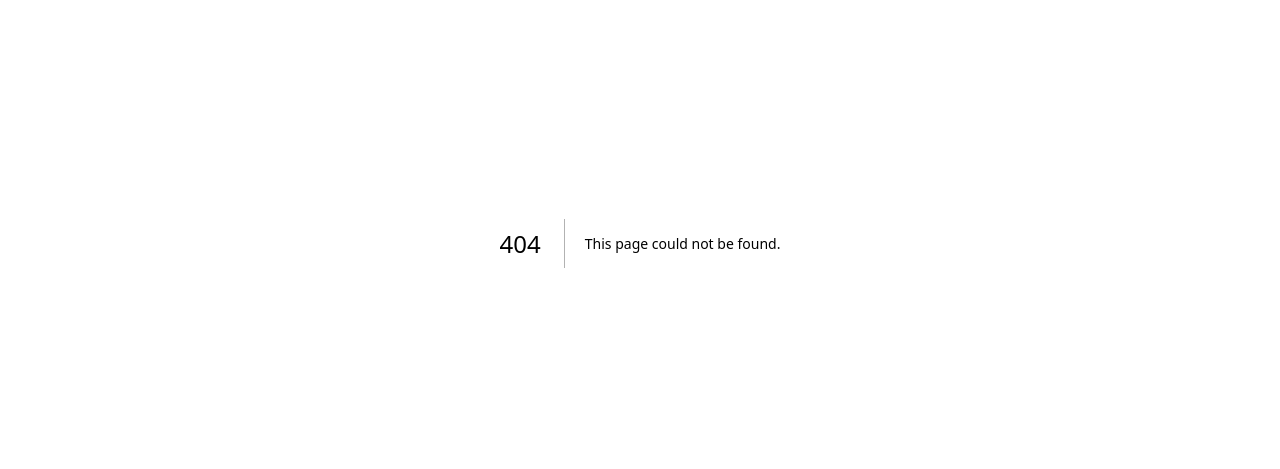
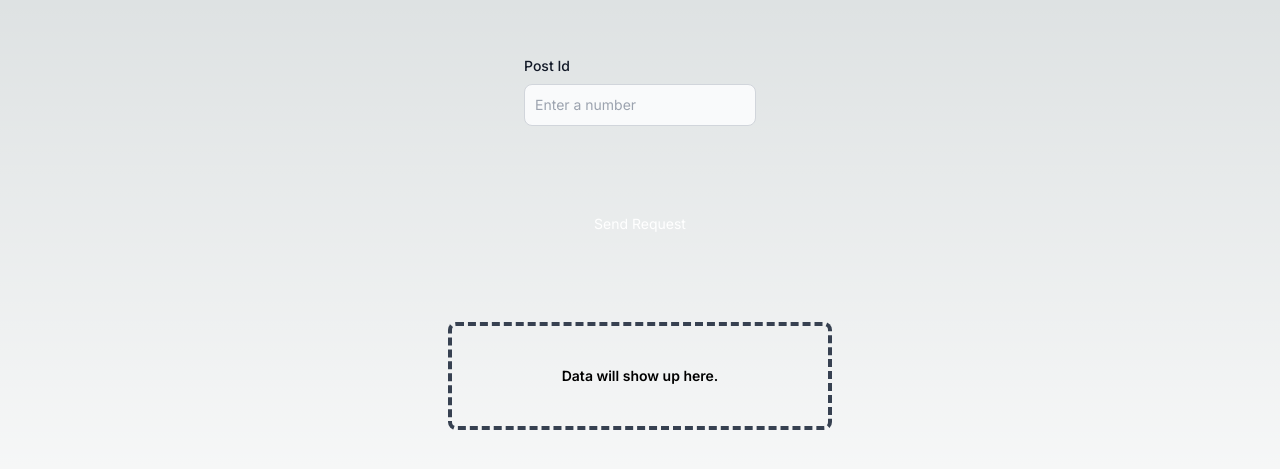
Before and after one commit to ryanpunwasi/aws-practice, a Next.js app: page /api-gateway/http in a window 1280 px wide. Before the commit this address had no page. Shown: the part 157-626 px from the top of the page. Built offline with nearby package versions, Linux system fonts and the light colour scheme.

Commit message:
Add http page

```diff
--- /dev/null
+++ b/src/app/api-gateway/http/components/Request.tsx
@@ -0,0 +1,115 @@
+"use client";
+import { useState } from "react";
+
+export const Request = () => {
+  const [data, setData] = useState(null);
+  const [numbers, setNumbers] = useState([0, 0]);
+  const [status, setStatus] = useState<"idle" | "pending" | "failed">("idle");
+
+  const sendRequest = async () => {
+    setStatus("pending");
+
+    try {
+      await new Promise(resolve => setTimeout(resolve, 2000));
+      const response = await fetch(
+        `https://7208wvavp5.execute-api.us-east-1.amazonaws.com/Test?x=${numbers[0]}&y=${numbers[1]}`
+      );
+      const {
+        body: { sum },
+      } = await response.json();
+      setData(sum);
+      setStatus("idle");
+    } catch (error) {
+      console.error(error);
+      setStatus("failed");
+    }
+  };
+
+  const handleChange = (
+    event: React.ChangeEvent<HTMLInputElement>,
+    key: number
+  ) => {
+    setNumbers(prev => {
+      const newNumbers = [...prev];
+      newNumbers[key] = Number(event.target.value);
+      return newNumbers;
+    });
+  };
+
+  return (
+    <div className="flex flex-col gap-20 items-center justify-center">
+      <form className="max-w-sm mx-auto flex flex-col gap-2">
+        <label
+          htmlFor="number-input"
+          className="block text-sm font-medium text-gray-900 dark:text-white"
+        >
+          Post Id
+        </label>
+        <input
+          type="number"
+          id="number-input"
+          aria-describedby="helper-text-explanation"
+          className="bg-gray-50 border border-gray-300 text-gray-900 text-sm rounded-lg focus:ring-blue-500 focus:border-blue-500 block w-full p-2.5 dark:bg-gray-700 dark:border-gray-600 dark:placeholder-gray-400 dark:text-white dark:focus:ring-blue-500 dark:focus:border-blue-500"
+          required
+          placeholder="Enter a number"
+          onChange={e => handleChange(e, 0)}
+        />
+      </form>
+      {status === "idle" && (
+        <button
+          onClick={sendRequest}
+          className="w-48 rounded-lg dark:bg-indigo-600 text-white text-sm filter saturate-200 px-3 py-2 dark:hover:bg-indigo-500 dark:active:bg-indigo-700"
+        >
+          Send Request
+        </button>
+      )}
+      {status === "pending" && (
+        <button className="w-48 rounded-lg dark:bg-indigo-600 text-white text-sm filter saturate-200 px-3 py-2 dark:hover:bg-indigo-500 dark:active:bg-indigo-700 flex gap-2 items-center justify-center">
+          <div role="status">
+            <svg
+              aria-hidden="true"
+              className="w-4 h-4 text-gray-200 animate-spin dark:text-white-600 fill-indigo-600"
+              viewBox="0 0 100 101"
+              fill="none"
+              xmlns="http://www.w3.org/2000/svg"
+            >
+              <path
+                d="M100 50.5908C100 78.2051 77.6142 100.591 50 100.591C22.3858 100.591 0 78.2051 0 50.5908C0 22.9766 22.3858 0.59082 50 0.59082C77.6142 0.59082 100 22.9766 100 50.5908ZM9.08144 50.5908C9.08144 73.1895 27.4013 91.5094 50 91.5094C72.5987 91.5094 90.9186 73.1895 90.9186 50.5908C90.9186 27.9921 72.5987 9.67226 50 9.67226C27.4013 9.67226 9.08144 27.9921 9.08144 50.5908Z"
+                fill="currentColor"
+              />
+              <path
+                d="M93.9676 39.0409C96.393 38.4038 97.8624 35.9116 97.0079 33.5539C95.2932 28.8227 92.871 24.3692 89.8167 20.348C85.8452 15.1192 80.8826 10.7238 75.2124 7.41289C69.5422 4.10194 63.2754 1.94025 56.7698 1.05124C51.7666 0.367541 46.6976 0.446843 41.7345 1.27873C39.2613 1.69328 37.813 4.19778 38.4501 6.62326C39.0873 9.04874 41.5694 10.4717 44.0505 10.1071C47.8511 9.54855 51.7191 9.52689 55.5402 10.0491C60.8642 10.7766 65.9928 12.5457 70.6331 15.2552C75.2735 17.9648 79.3347 21.5619 82.5849 25.841C84.9175 28.9121 86.7997 32.2913 88.1811 35.8758C89.083 38.2158 91.5421 39.6781 93.9676 39.0409Z"
+                fill="currentFill"
+              />
+            </svg>
+            <span className="sr-only">Loading...</span>
+          </div>
+          Fetching...
+        </button>
+      )}
+      {status === "failed" && (
+        <button
+          onClick={sendRequest}
+          className="w-3/4 flex items-center justify-center rounded-lg dark:bg-red-600 text-white text-sm filter saturate-200 px-3 py-2 dark:hover:bg-red-400 dark:active:bg-red-700"
+        >
+          Error. Try again?
+        </button>
+      )}
+      {data === null && status !== "pending" && (
+        <section className="w-96 flex items-center justify-center dark:bg-gray-800 rounded-lg p-10 text-sm font-semibold border-4 border-dashed border-gray-700 dark:text-gray-400">
+          Data will show up here.
+        </section>
+      )}
+      {status === "pending" && (
+        <section className="w-96 animate-pulse flex items-center justify-center dark:bg-gray-800 rounded-lg p-10 text-sm font-semibold border-4 border-dashed border-gray-700 dark:text-gray-400">
+          Data will show up here.
+        </section>
+      )}
+      {data != null && status !== "pending" && (
+        <section className="w-96 dark:bg-gray-800 flex items-center justify-center rounded-lg p-10 text-sm font-semibold dark:text-gray-400">
+          {JSON.stringify(data, null, 2)}
+        </section>
+      )}
+    </div>
+  );
+};
--- /dev/null
+++ b/src/app/api-gateway/http/page.tsx
@@ -0,0 +1,8 @@
+import { Request } from "./components/Request";
+export default async function Home() {
+  return (
+    <main className="flex min-h-screen flex-col items-center justify-center p-24">
+      <Request />
+    </main>
+  );
+}
```
